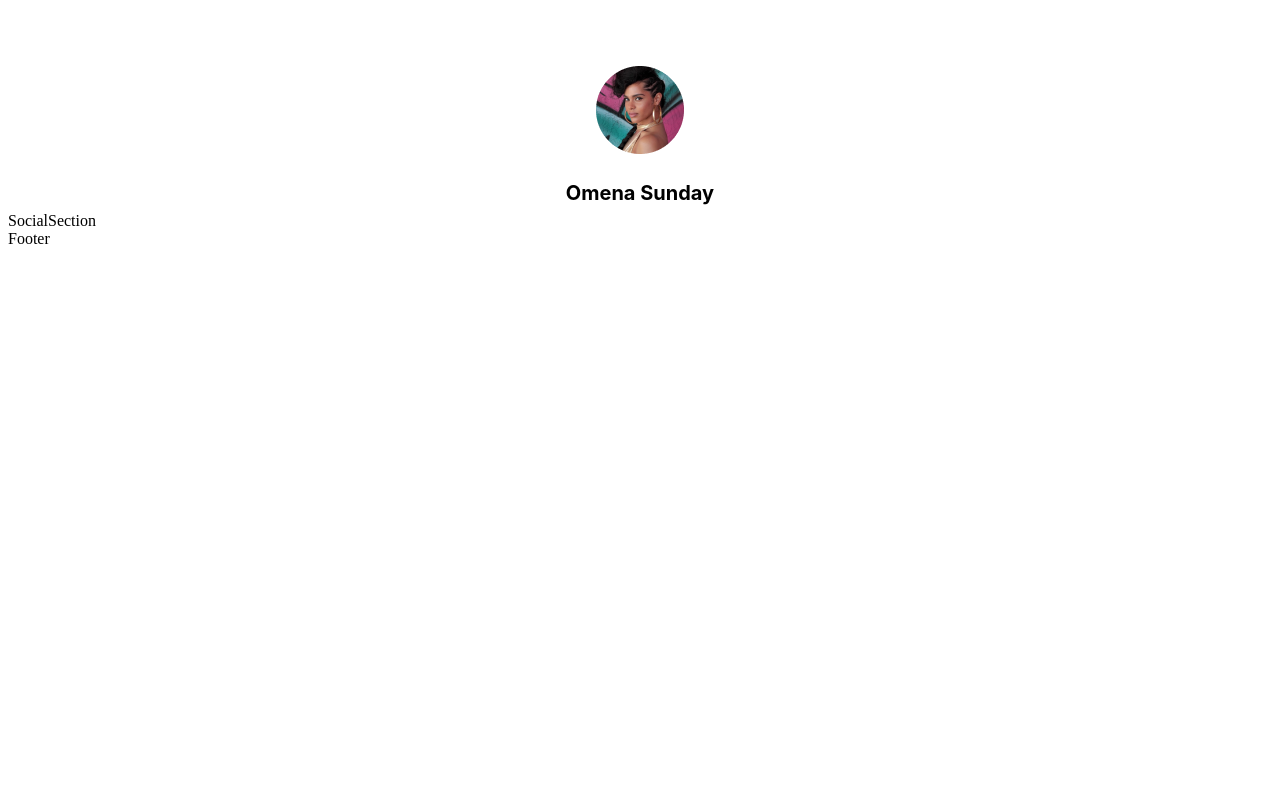
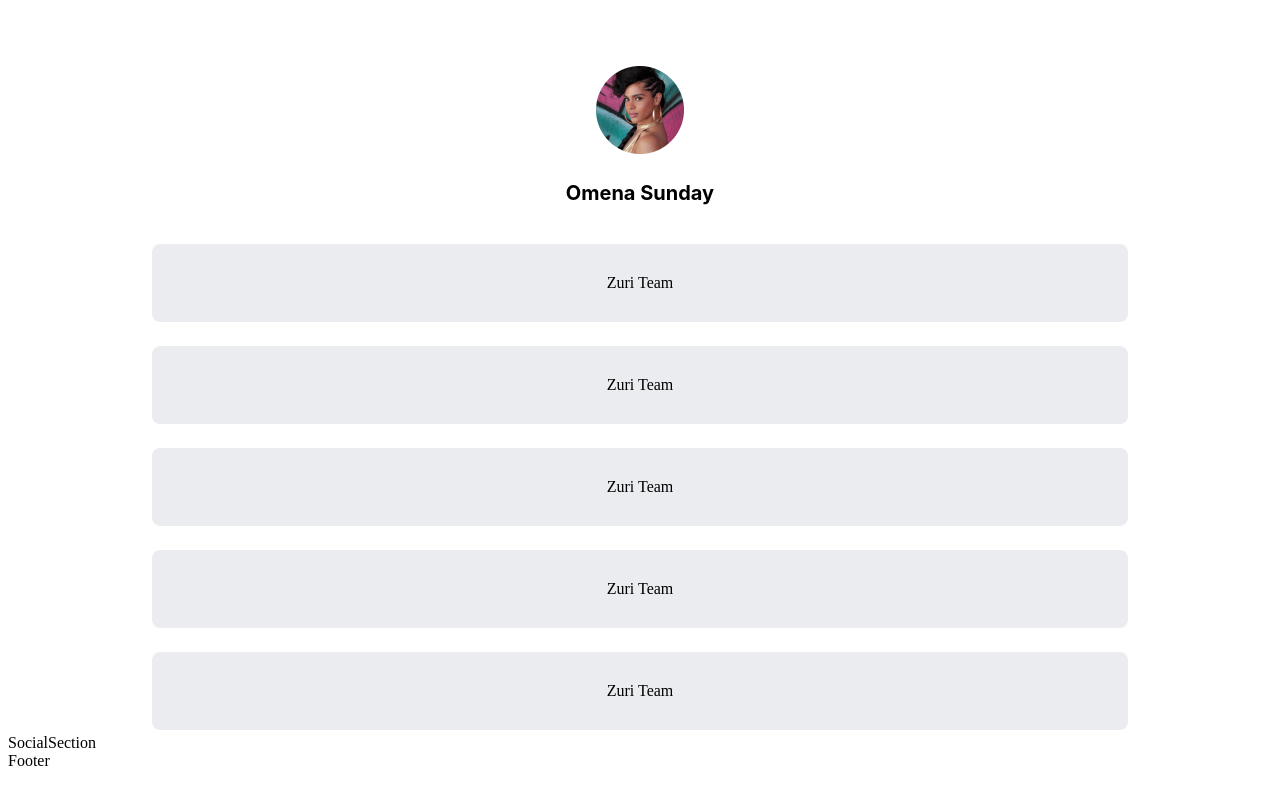
Before and after one commit to Sosaristic/hng9-first-task, a React (Create React App) app: page / in a window 1280 px wide. Built offline with nearby package versions, Linux system fonts and the light colour scheme.

Commit message:
create link button and style it

```diff
--- a/src/App.js
+++ b/src/App.js
@@ -3,12 +3,19 @@ import { Container } from "./components/styled/Container";
 import Profile from "./components/Profile";
 import SocialSection from "./components/SocialSection";
 import Footer from "./components/Footer";
+import Button from "./components/Button";
 
 function App() {
   return (
     <Container display="flex" direction="column"  >
-      <Container display = "flex" padding="4px 144px">
+      <Container display = "flex" direction="column" padding="4px 144px">
         <Profile />
+        <Button />
+        <Button />
+        <Button />
+        <Button />
+        <Button />
+
       </Container>
 <SocialSection />
 <Footer />
--- a/src/components/Button.jsx
+++ b/src/components/Button.jsx
@@ -1,7 +1,8 @@
 import React from 'react'
+import { LinkStyled } from './styled/LinkStyled'
 
 export default function Button() {
   return (
-    <div>Button</div>
+    <LinkStyled href='https://training.zuri.team/'>Zuri Team</LinkStyled>
   )
 }
--- /dev/null
+++ b/src/components/styled/LinkStyled.js
@@ -0,0 +1,13 @@
+import styled from "styled-components";
+
+export const LinkStyled = styled.a`
+all: unset;
+display: flex;
+justify-content: center;
+align-items: center;
+height: 76px;
+margin-top: 24px;
+background: #EAECF0;
+border-radius: 8px;
+border: 1px solid #EAECF0;
+`
--- a/src/components/styled/ProfileStyled.js
+++ b/src/components/styled/ProfileStyled.js
@@ -25,6 +25,7 @@ justify-content: center;
     margin-top: 24px;
     line-height: 30px;
     font-weight: 700;
+    margin-bottom: 12px;
     font-size: 20px;
     font-family: 'Inter', sans-serif;
 }
```
Also changed, not shown: src/components/styled/Global.js (added, +22 -0 lines).
